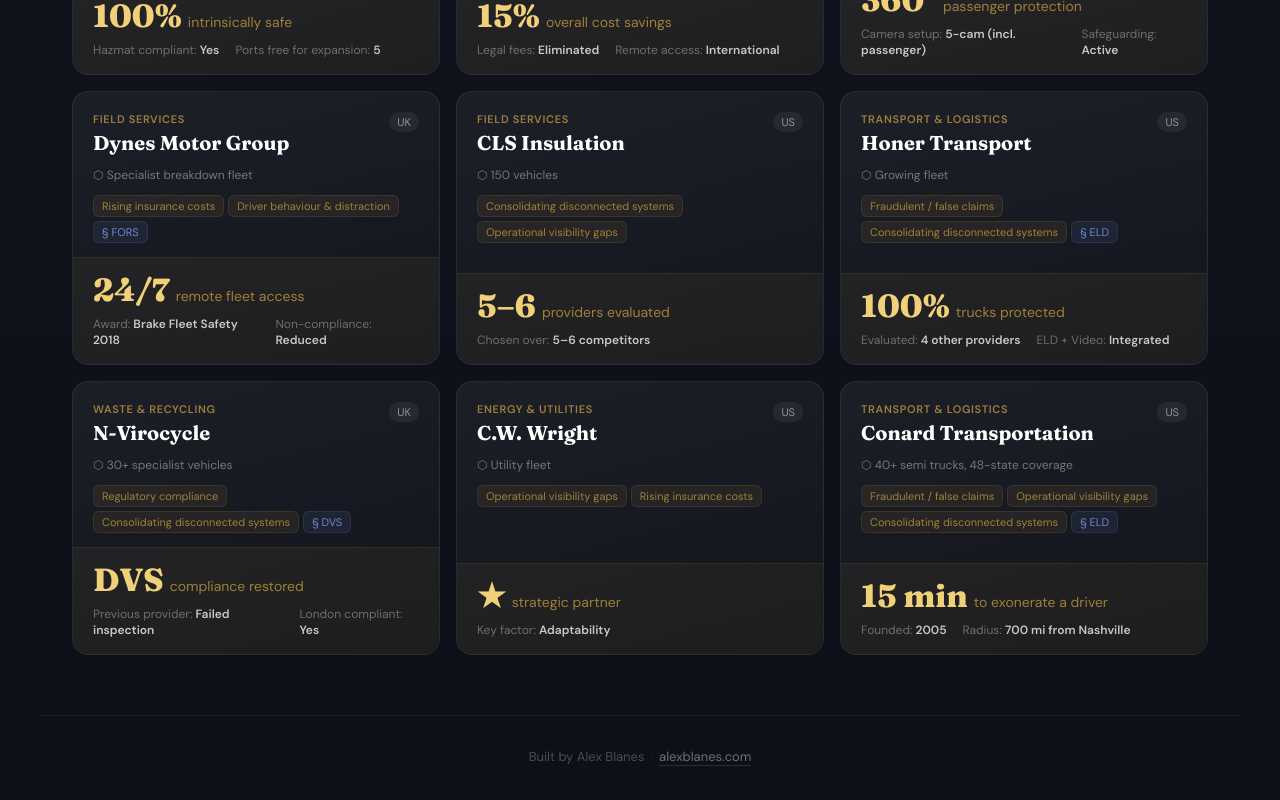
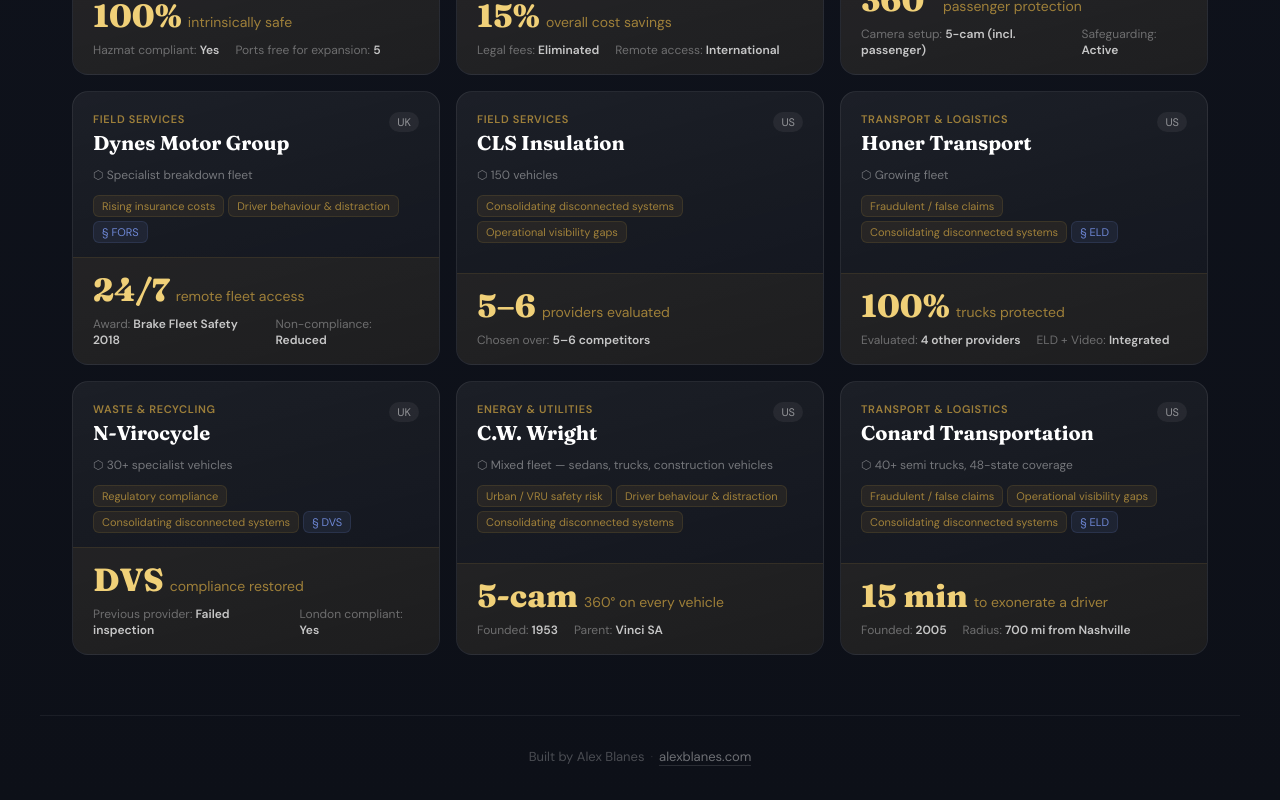
Before and after one commit to izojo/cm-customer-stories, a React (Vite) app: page / in a window 1280 px wide. Shown: the part 1516-2316 px from the top of the page. Built offline with nearby package versions, Linux system fonts and the light colour scheme.

Commit message:
Enhanced C.W. Wright entry
Added richer content + quote for C.W. Wright

```diff
--- a/src/CaseStudyExplorer.jsx
+++ b/src/CaseStudyExplorer.jsx
@@ -179,14 +179,14 @@
   },
   {
     id: 16, name: "C.W. Wright", vertical: "Energy & Utilities", geo: "US",
-    fleetSize: "Mid (50–200)", fleetLabel: "Utility fleet",
-    challenges: ["Operational visibility gaps", "Rising insurance costs"],
-    outcomes: ["Productivity gains", "Accident reduction"],
-    headline: "★", headlineSuffix: " strategic partner",
-    stats: [{ label: "Key factor", value: "Adaptability" }],
-    quote: "",
-    quotee: "",
-    summary: "US energy and utilities fleet operator selected CameraMatics as a strategic partner for adaptability, scalability, and the quality of the ongoing customer relationship."
+    fleetSize: "Mid (50–200)", fleetLabel: "Mixed fleet — sedans, trucks, construction vehicles",
+    challenges: ["Urban / VRU safety risk", "Driver behaviour & distraction", "Consolidating disconnected systems"],
+    outcomes: ["Accident reduction", "Cost savings", "Productivity gains"],
+    headline: "5-cam", headlineSuffix: " 360° on every vehicle",
+    stats: [{ label: "Founded", value: "1953" }, { label: "Parent", value: "Vinci SA" }],
+    quote: "CameraMatics was the only company that listened to our needs and structured what we needed accordingly.",
+    quotee: "Chris Lively, Fleet Director, C.W. Wright",
+    summary: "Leading US electric utility contractor (subsidiary of PrimeLine / Vinci SA) deployed CameraMatics 5-camera 360° systems across their entire mixed fleet — from compact sedans to specialized construction vehicles. After evaluating multiple industry leaders, C.W. Wright chose CameraMatics for adaptability across diverse vehicle types, competitive pricing, and a tailored approach to their zero-accident safety culture."
   },
   {
     id: 17, name: "Conard Transportation", vertical: "Transport & Logistics", geo: "US",
```
